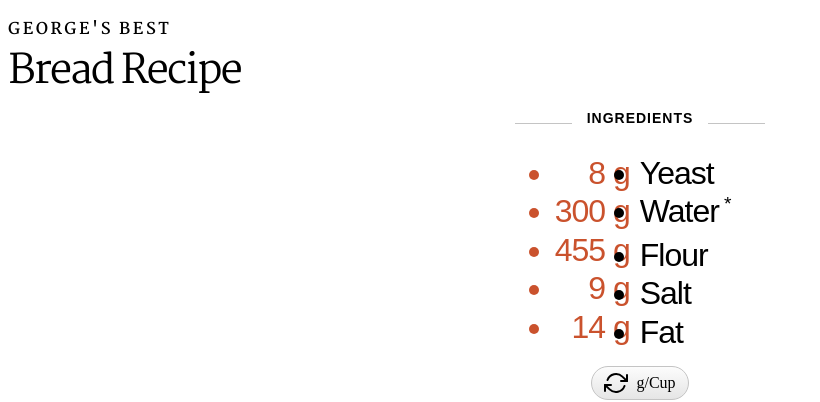
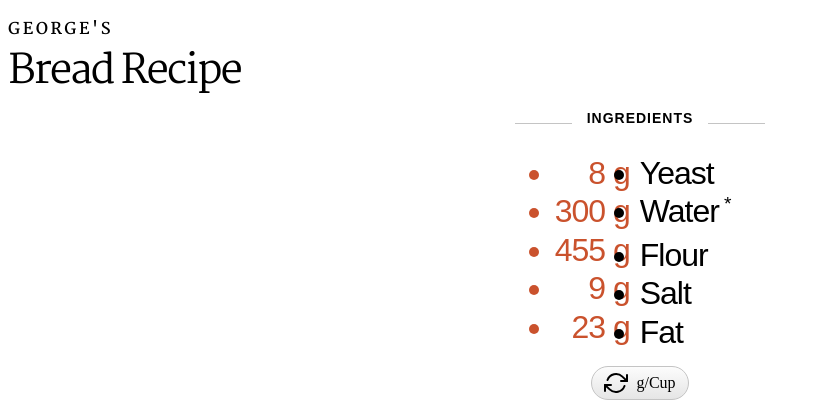
Before and after one commit to imagegrid/bread-recipe, a SvelteKit app: page / in a window 1280 px wide. Shown: the top 402 px of the page, without its empty margins (0-820 px from the left). Built offline with nearby package versions, Linux system fonts and the light colour scheme; a web font is replaced by a local one.

Commit message:
increased fat content

```diff
--- a/src/lib/Ingredients.svelte
+++ b/src/lib/Ingredients.svelte
@@ -26,14 +26,14 @@
     $: water = Math.round((flour * hydration) / 10) * 10;
     $: salt = Math.round(flour * 0.02); /* 2% of flour */
     $: yeast = 8 * loaves; /* yeast sold in 8 gram packets. */
-    $: fat = Math.round(flour * 0.03); /* 2% of flour */
+    $: fat = Math.round(flour * 0.05); /* 5% of flour */
     $: gramsPerLoaf = Math.round((flour + water) / loaves);
 
     $: waterCups = convertToCups(water, waterGramsPerCup);
     $: flourCups = convertToCups(flour, flourGramsPerCup);
     $: saltTeaspoons = Math.round((flour * 0.02) / saltGramsPerTeaspoon);
     $: yeastTeaspoons = Math.round((flour * 0.01) / yeastGramsPerTeaspoon);
-    $: fatTeaspoons = Math.round((flour * 0.03) / fatGramsPerTeaspoon);
+    $: fatTeaspoons = Math.round((flour * 0.05) / fatGramsPerTeaspoon);
 
     function convertToCups(grams: number, gramsPerCup: number): string {
         let fraction = '';
--- a/src/routes/+page.svelte
+++ b/src/routes/+page.svelte
@@ -4,6 +4,6 @@
     import Header from '$lib/Header.svelte';
 </script>
 
-<Header topText="George's Best">Bread Recipe</Header>
+<Header topText="George's">Bread Recipe</Header>
 <Ingredients />
 <Directions />
```
